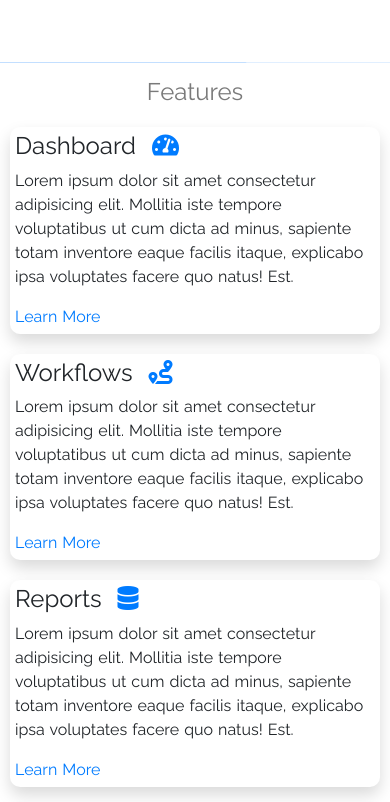
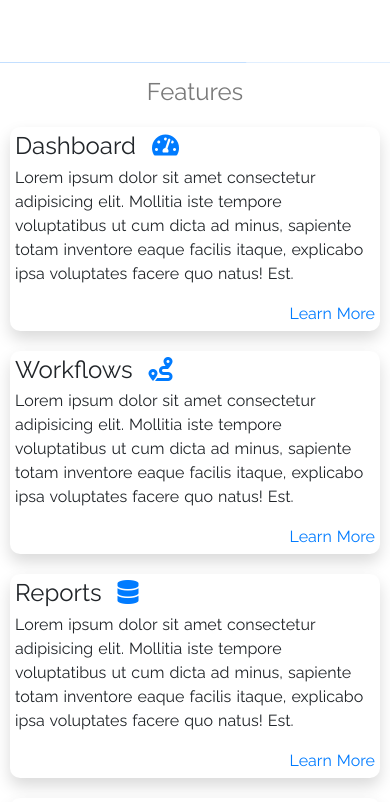
Before and after one commit to boldstar/traxit-website, a Nuxt app: page / in a window 390 px wide. Shown: the part 1700-2502 px from the top of the page. Built offline with nearby package versions, Linux system fonts and the light colour scheme.

Commit message:
worked on responsiveness

```diff
--- a/pages/index.vue
+++ b/pages/index.vue
@@ -472,12 +472,14 @@ header {
 
 .features-body {
   display: flex;
-  margin-top: 100px;
+  margin-top: 30px;
 }
 
 .features-content .card-body {
   border-radius: 10px;
   background-color: white;
+  display: flex;
+  flex-direction: column;
 }
 
 .features-content .card-body:nth-child(odd) {
@@ -522,10 +524,13 @@ header {
 
   .card-body {
     background-color: white;
+    display: flex;
+    flex-direction: column;
   }
 
   .card-body h3 {
     font-size: 1.5rem;
+    margin-bottom: 5px;
   }
 
   .features-content .card-body:nth-child(odd) {
@@ -728,6 +733,8 @@ footer {
     width: 100%;
     margin-top: 50px;
     border-radius: 0;
+    display: flex;
+    flex-direction: column;
   }
 
   footer {
```
